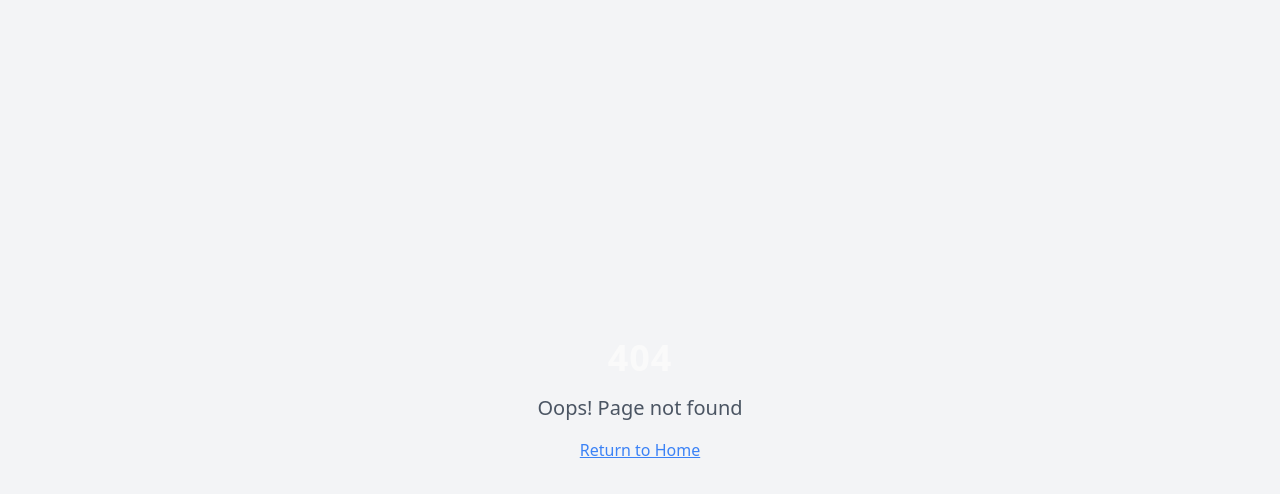
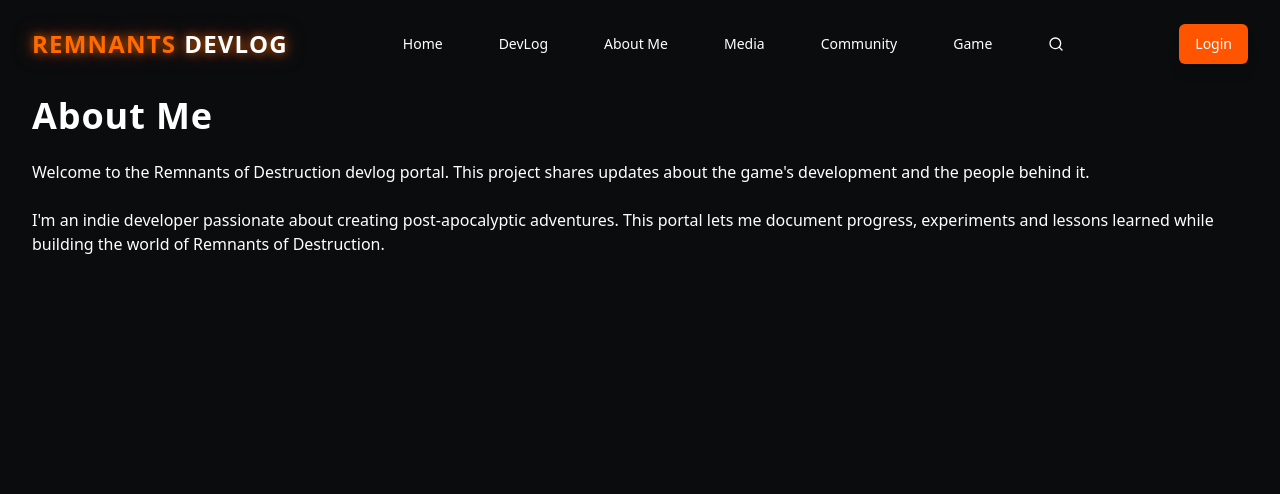
Before and after one commit to Tsarcasm831/usetheknife-84, a React (Vite) app: page /about in a window 1280 px wide. Before the commit this address had no page. Shown: the top 494 px of the page. Built offline with nearby package versions, Linux system fonts and the light colour scheme.

Commit message:
Add About Me page

```diff
--- a/src/App.tsx
+++ b/src/App.tsx
@@ -8,6 +8,7 @@ import Index from "./pages/Index";
 import Auth from "./pages/Auth";
 import Profile from "./pages/Profile";
 import Game from "./pages/Game";
+import AboutMe from "./pages/AboutMe";
 import NotFound from "./pages/NotFound";
 import ProtectedRoute from "./components/ProtectedRoute";
 import { AuthProvider } from "./contexts/AuthContext";
@@ -30,6 +31,7 @@ const App = () => (
               </ProtectedRoute>
             } />
             <Route path="/game" element={<Game />} />
+            <Route path="/about" element={<AboutMe />} />
             {/* ADD ALL CUSTOM ROUTES ABOVE THE CATCH-ALL "*" ROUTE */}
             <Route path="*" element={<NotFound />} />
           </Routes>
--- a/src/lib/data.ts
+++ b/src/lib/data.ts
@@ -12,7 +12,7 @@ export const mockUser: User = {
 export const mockNavItems: NavItem[] = [
   { title: "Home", href: "/" },
   { title: "DevLog", href: "#devlog" },
-  { title: "About", href: "#about" },
+  { title: "About Me", href: "/about" },
   { title: "Media", href: "#media" },
   { title: "Community", href: "#community" },
   { title: "Game", href: "/game" }
--- /dev/null
+++ b/src/pages/AboutMe.tsx
@@ -0,0 +1,22 @@
+import React from "react";
+import NavBar from "@/components/NavBar";
+
+const AboutMe = () => (
+  <div className="min-h-screen bg-game-darker text-white">
+    <NavBar />
+    <div className="game-container pt-24 pb-12 space-y-6">
+      <h1 className="text-4xl font-bold">About Me</h1>
+      <p>
+        Welcome to the Remnants of Destruction devlog portal. This project shares
+        updates about the game's development and the people behind it.
+      </p>
+      <p>
+        I'm an indie developer passionate about creating post‑apocalyptic
+        adventures. This portal lets me document progress, experiments and
+        lessons learned while building the world of Remnants of Destruction.
+      </p>
+    </div>
+  </div>
+);
+
+export default AboutMe;
```
